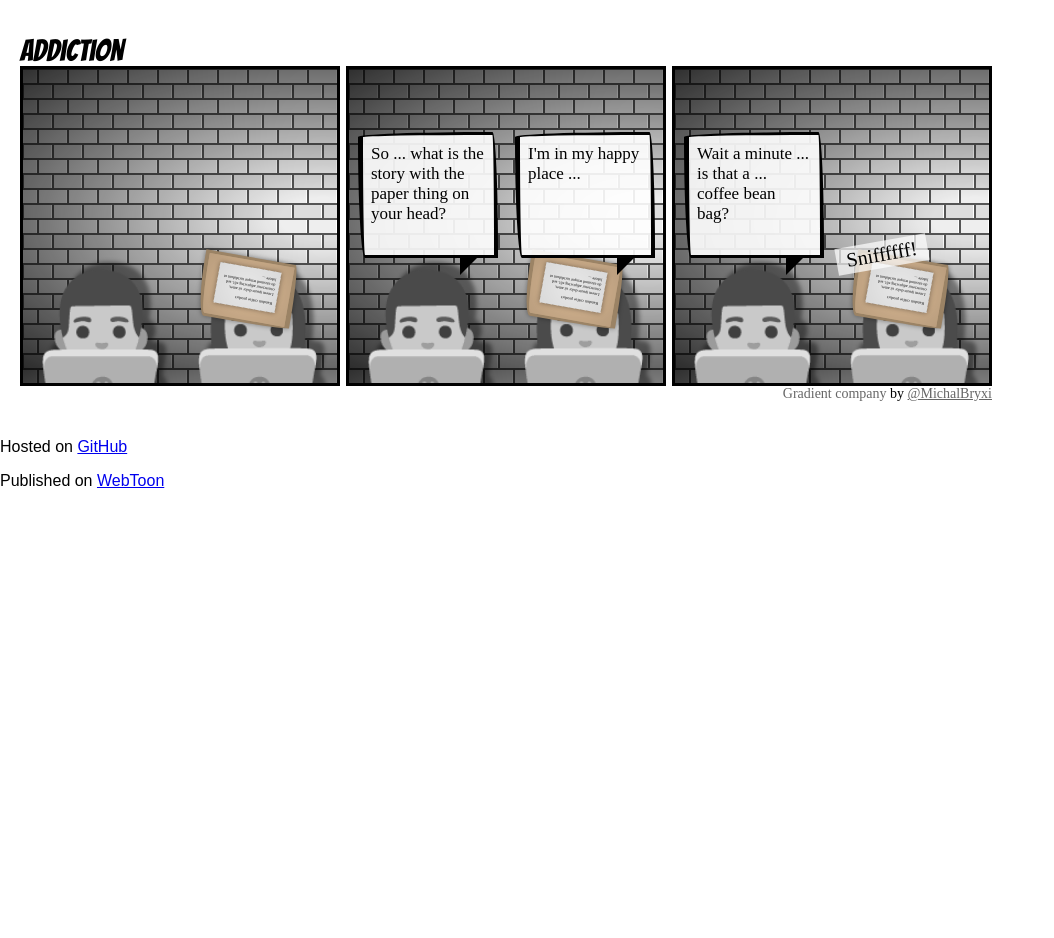
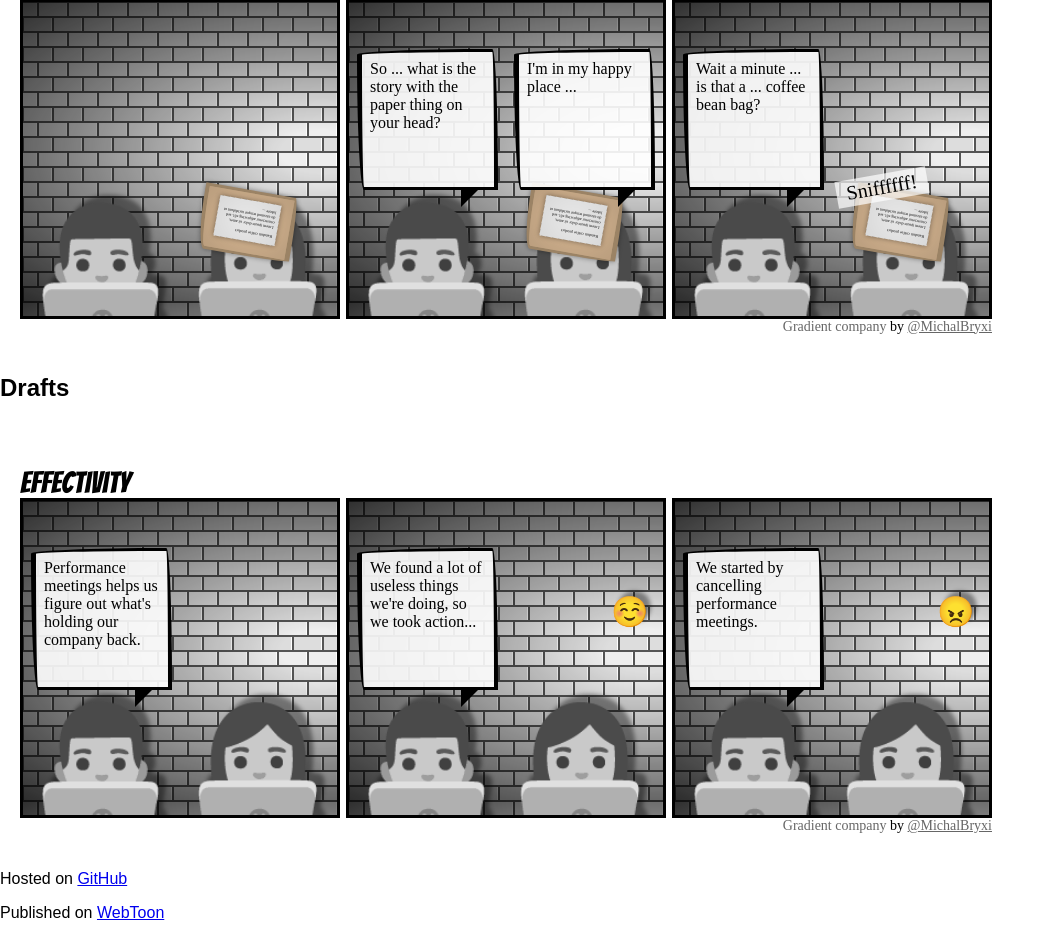
Before and after one commit to MichalBryxi/gradient-company, a React (Create React App) app: page / in a window 1280 px wide. Shown: the part 637-1575 px from the top of the page, without its empty margins (0-1054 px from the left). Before the commit the page ends 1143 px from the top, so only its background shows below. Built offline with nearby package versions, Linux system fonts and the light colour scheme; a web font is replaced by a local one.

Commit message:
Issue #3

```diff
--- a/src/App.css
+++ b/src/App.css
@@ -43,7 +43,7 @@
   grid-template-rows: auto; */
   display: grid;
   grid-template-columns: 50% 50%;
-  grid-template-rows: 20% 40% 40%;
+  grid-template-rows: 15% 45% 40%;
   grid-template-areas:
     "title title"
     "left-bubble right-bubble"
@@ -82,11 +82,20 @@
   /* font-weight: 600; */
 }
 
+.emotion {
+  font-size: 1.5em;
+  position: relative;
+  bottom: 3em;
+  left: 3.5em;
+  z-index: 15;
+  filter: drop-shadow(5px -5px 2px rgba(0,0,0,0.4));
+}
+
 .bubble {
   margin: 0 .5em;
   padding: .5em .5em;
   font-family: 'Delius';
-  font-size: 0.85em;
+  font-size: 0.80em;
   background-color: rgba(255,255,255,0.9);
   position: relative;
   border-width: 3px 4px 3px 5px;
--- a/src/App.js
+++ b/src/App.js
@@ -3,6 +3,7 @@ import logo from './logo.svg';
 import './App.css';
 import Issue01 from './Issues/01-it-will-be-fun';
 import Issue02 from './Issues/02-coffee-addict';
+import Issue03 from './Issues/03-effectivity';
 
 class App extends Component {
   render() {
@@ -11,8 +12,9 @@ class App extends Component {
         <h1>Gradient company</h1>
         <h2>Released issues</h2>
           <Issue01 />
+          <Issue02 />
         <h2>Drafts</h2>
-          <Issue02 />
+          <Issue03 />
         <footer>
           <p>Hosted on <a href="https://github.com/MichalBryxi/gradient-company">GitHub</a></p>
           <p>Published on <a href="http://www.webtoons.com/en/challenge/gradient-company/list?title_no=155642">WebToon</a></p>
--- a/src/Comic/Character.js
+++ b/src/Comic/Character.js
@@ -24,6 +24,9 @@ const Character = function(props) {
         }
         <span className="character">
           {props.children}
+          {props.emotion &&
+            <span className="emotion">{props.emotion}</span>
+          }
           <span className="face">
             {face}
           </span>
--- /dev/null
+++ b/src/Issues/03-effectivity.js
@@ -0,0 +1,40 @@
+import React, { Component } from 'react';
+import Comic from '../Comic';
+import Panel from '../Comic/Panel';
+import Character from '../Comic/Character';
+import HeadBag from '../Comic/HeadBag';
+
+class Issue extends Component {
+  render(props) {
+    return (
+      <Comic title="Effectivity">
+
+        <Panel>
+          <Character type="computer-man" position="left"
+            say="Performance meetings helps us figure out what's holding our company back." />
+          <Character type="computer-woman" position="right">
+          </Character>
+        </Panel>
+
+        <Panel>
+          <Character
+            type="computer-man"
+            position="left"
+            say="We found a lot of useless things we're doing, so we took action..." />
+          <Character type="computer-woman" position="right" emotion="☺️" />
+        </Panel>
+
+        <Panel>
+          <Character
+            type="computer-man"
+            position="left"
+            say="We started by cancelling performance meetings." />
+          <Character type="computer-woman" position="right" emotion="😠" />
+        </Panel>
+
+      </Comic>
+    );
+  }
+}
+
+export default Issue;
```
